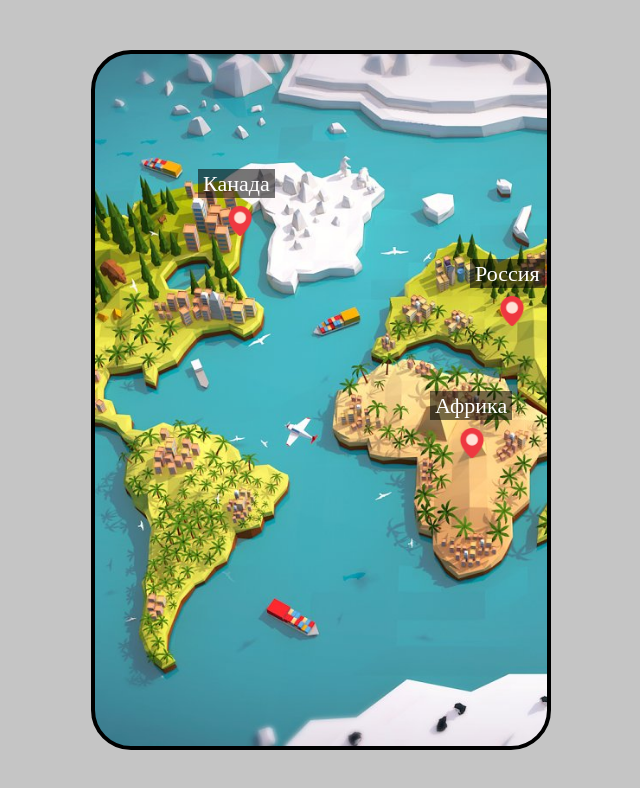
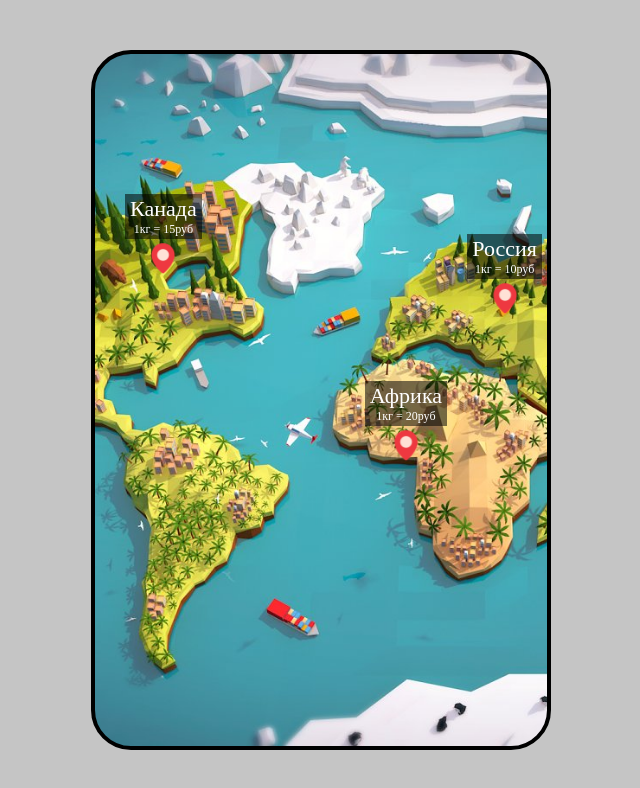
Before and after one commit to heccberte/VUE-Fishing-Game, a Vue app: page /worldmap in a window 1280 px wide. Shown: the top 788 px of the page, without its empty margins (319-959 px from the left). Built offline with nearby package versions, Linux system fonts and the light colour scheme; the HTML template or start-up script is replaced by a standard one.

Commit message:
map fix icons

```diff
--- a/src/components/FishingMap.vue
+++ b/src/components/FishingMap.vue
@@ -1,9 +1,30 @@
 <template>
 	<div class="main">
-			<router-link id="river" class="map__point" to="/russia">
+		<div class="map__location" id="russia">
+			<div class="map__title">
+				<p>Россия</p>
+				<p class="local__price">1кг = 10руб</p>
+			</div>
+			<router-link class="map__point" to="/russia">
 			</router-link>
-			<router-link id="winter" class="map__point" to="/canada"></router-link>
-			<router-link id="africa" class="map__point" to="/africa"></router-link>
+		</div>
+		<div class="map__location" id="canada">
+			<div class="map__title">
+				<p>Канада</p>
+				<p class="local__price">1кг = 15руб</p>
+			</div>
+			<router-link class="map__point" to="/canada">
+			</router-link>
+		</div>
+		<div class="map__location" id="africa">
+			<div class="map__title">
+				<p>Африка</p>
+				<p class="local__price">1кг = 20руб</p>
+			</div>
+			<router-link class="map__point" to="/africa">
+			</router-link>
+		</div>
+
 	</div>
 </template>
 <script>
@@ -13,10 +34,40 @@ export default {
 }
 </script>
 <style>
+	.map__location {
+		height: fit-content;
+		display: flex;
+		position: absolute;
+		flex-direction: column;
+		align-items: center;
+		color: #fff;
+		font-size: 22px;
+		text-align: center;
+	}
+	.map__title {
+		background: #00000089;
+		padding: 2px 5px;
+	}
 
+	.map__location#russia {
+		right: 5px;
+		top: 180px;
+	}
+	.map__location#canada {
+		top: 140px;
+		left: 30px;
+	}
+	.map__location#africa {
+		bottom: 280px;
+		right: 100px;
+	}
+	.local__price {
+		font-size: 12px;
+	}
 	.map__point {
+		margin-top: 10px;
 		cursor: pointer;
-		position: absolute;
+		position: relative;
 		height: 30px;
 		width: 30px;
 		background-image: url('../img/mapPoint.png');
@@ -25,55 +76,7 @@ export default {
 		transition: all .3s;
 		animation: bounce 1.2s infinite;
 	}
-	.map__point#river {
-		top: 250px;
-		right: 20px;
-	}
-	.map__point#river::before {
-		content: 'Россия';
-		font-size: 22px;
-		padding: 2px 5px;
-		background: #00000088;
-		position: relative;
-		top: -35px;
-		color: #fff;
-		left: -27px;
-	}
-	.map__point#winter {
-		top: 160px;
-		left: 130px;
 
-	}
-	.map__point#winter::before {
-		content: 'Канада';
-		font-size: 22px;
-		padding: 2px 5px;
-		background: #00000088;
-		position: relative;
-		top: -35px;
-		color: #fff;
-		left: -27px;
-	}
-
-	.map__point#africa {
-		bottom: 280px;
-		right: 60px;
-
-	}
-	.map__point#africa::before {
-		content: 'Африка';
-		font-size: 22px;
-		padding: 2px 5px;
-		background: #00000088;
-		position: relative;
-		top: -35px;
-		color: #fff;
-		left: -27px;
-	}
-
-	.map__point:hover {
-		transform: scale(1.5);
-	}
 
 	@keyframes bounce {
         0%   { transform: translateY(0); }
```
